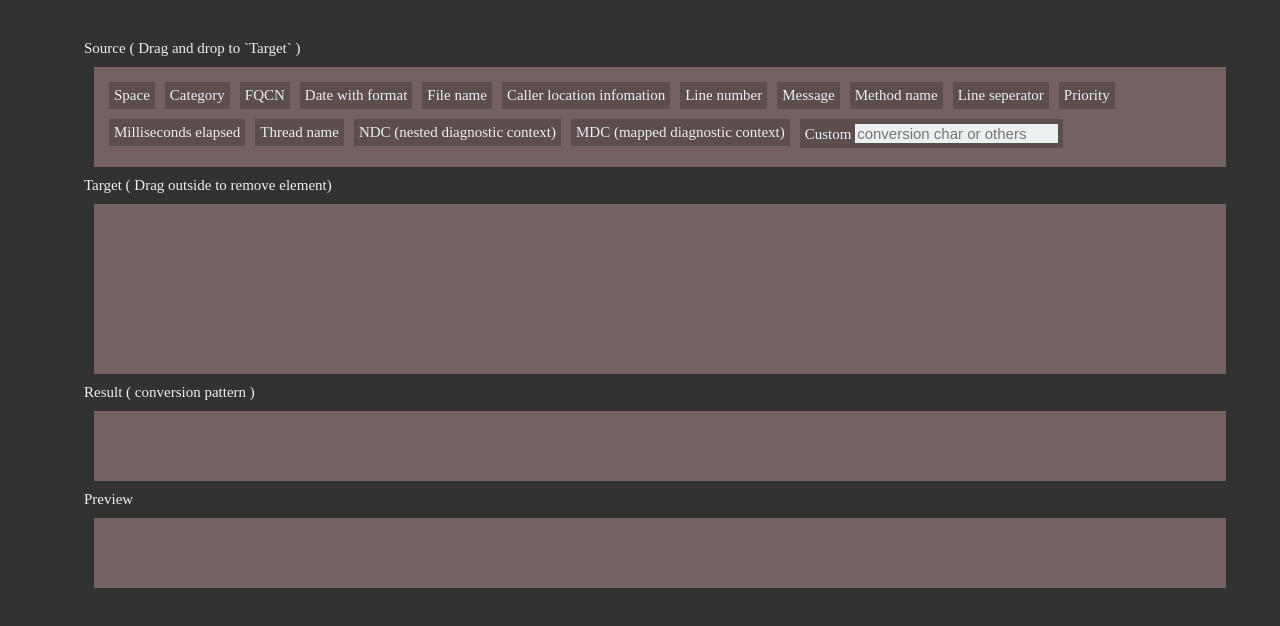
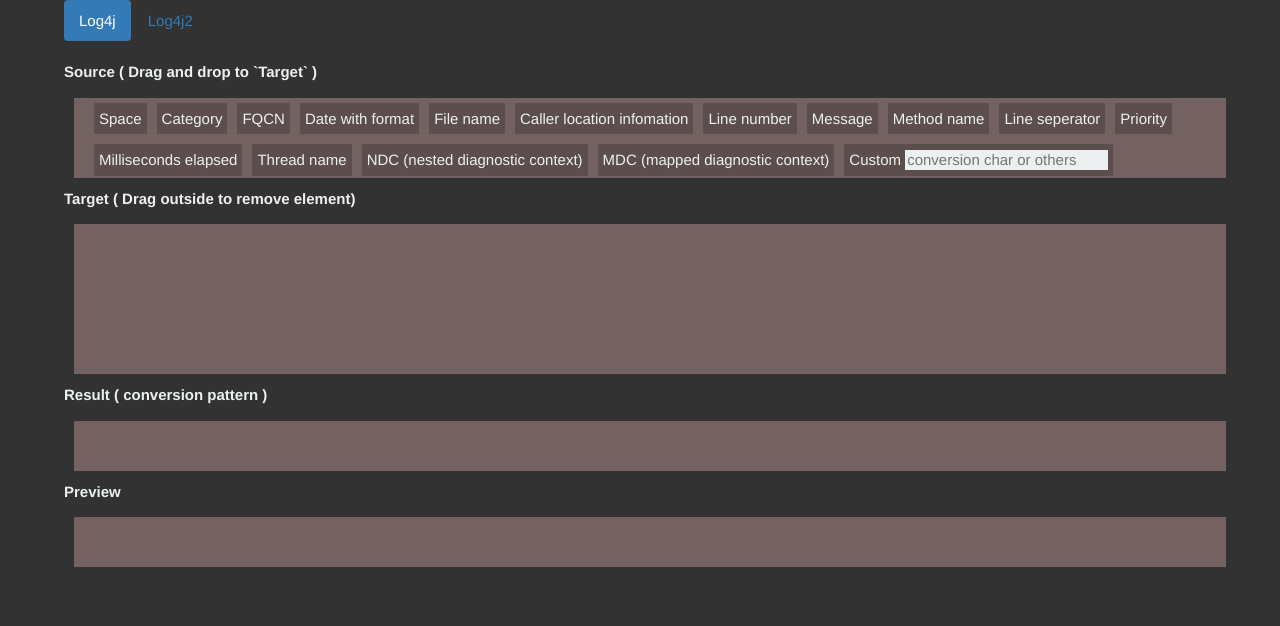
Before and after one commit to afewnotes/log4j-helper, a plain HTML site: page index.html in a window 1280 px wide. Drawn offline with nearby package versions, Linux system fonts and the light colour scheme.

Commit message:
init log4j2 tab

```diff
--- a/index.html
+++ b/index.html
@@ -2,11 +2,18 @@
 <html>
 
 <head>
+    <link rel="stylesheet" href="https://cdn.bootcss.com/bootstrap/3.3.7/css/bootstrap.min.css" crossorigin="anonymous">
     <link rel="stylesheet" href="resources/dragula/dist/dragula.min.css" type="text/css" />
     <link rel="stylesheet" href="resources/style.css" type="text/css" />
 </head>
 
 <body>
+    <ul id="logTabs" class="nav nav-pills">
+        <li role="presentation" class="active"><a href="#log4j">Log4j</a></li>
+        <li role="presentation"><a href="#log4j2">Log4j2</a></li>
+    </ul>
+    <div class="tab-content">
+        <div role="tabpanel" class="tab-pane fade in active" id="log4j">
             <div class='parent'>
                 <label for="">Source ( Drag and drop to `Target` )</label>
                 <div id='source' class='container'>
@@ -15,11 +22,18 @@
                 <div id='target' class='container container-target'>
                 </div>
                 <label for="">Result ( conversion pattern )</label>
-        <input type="textarea" id="result" class='container container-result'/>
+                <input type="textarea" id="result" class='container container-result' />
                 <label for="">Preview</label>
-        <input type="textarea" id="preview" class='container container-result'/>
+                <input type="textarea" id="preview" class='container container-result' />
+            </div>
+        </div>
+        <div role="tabpanel" class="tab-pane fade" id="log4j2">
+            <div>
+            </div>
+        </div>
     </div>
     <script type="text/javascript" src="resources/jquery/dist/jquery.min.js"></script>
+    <script src="https://cdn.bootcss.com/bootstrap/3.3.7/js/bootstrap.min.js" crossorigin="anonymous"></script>
     <script type="text/javascript" src='resources/dragula/dist/dragula.min.js'></script>
     <script type="text/javascript" src="resources/main.js"></script>
 </body>
--- a/resources/main.js
+++ b/resources/main.js
@@ -21,6 +21,11 @@
 }
 
 $(document).ready(function () {
+    $('#logTabs a').click(function (e) {
+      e.preventDefault()
+      $(this).tab('show')
+    });
+
     var eles = "";
     for (var i = 0; i < data.length; i++) {
         eles += "<div value='" + data[i].value + "' result='" + data[i].result+ "'>" + data[i].desc + "</div>";
--- a/resources/style.css
+++ b/resources/style.css
@@ -15,11 +15,12 @@
   background-color: #ecf0f1;
   color: #942A57;
   border: 0;
+  height: 20px;
 }
 
 .parent {
     margin: 20px 0;
-    padding: 20px;
+    /*padding: 20px;*/
     height: 500px;
     min-height: 500px;
 }
@@ -30,7 +31,7 @@
     background-color: rgba(181, 146, 146, 0.5);
     margin: 10px;
     vertical-align: top;
-    padding: 10px;
+    /*padding: 10px;*/
 }
 
 .container-target {
```
Lines whose indentation alone changed are shown as unchanged.
